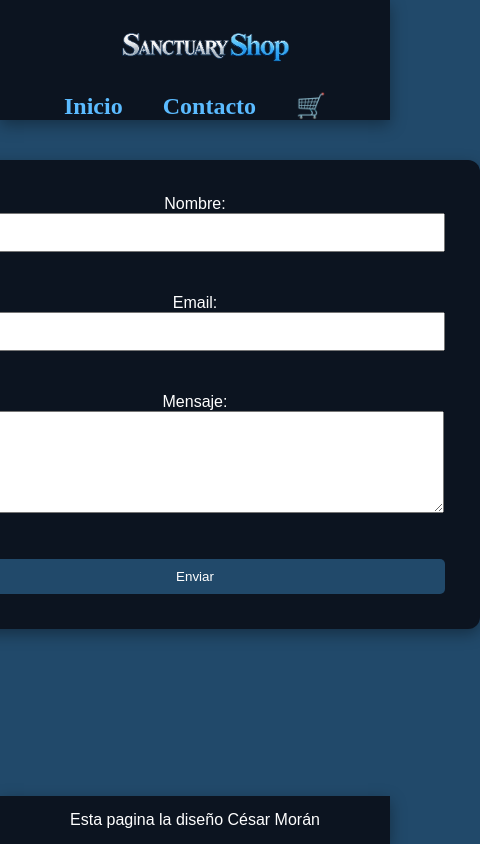
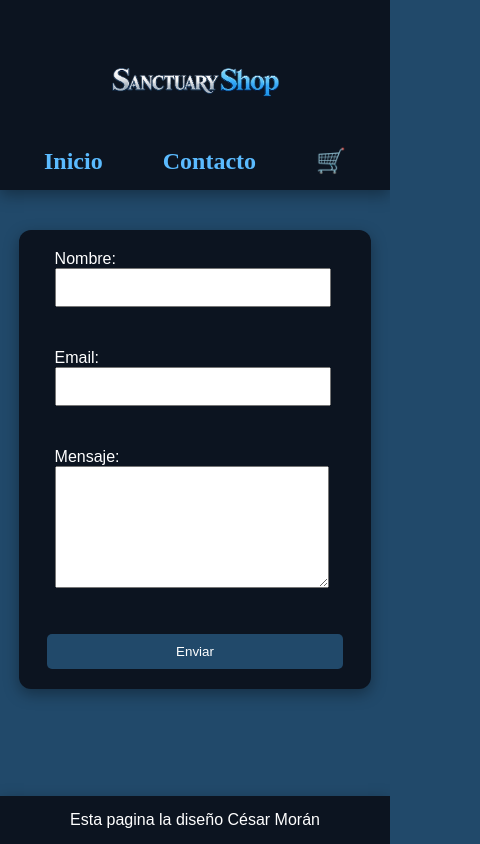
Before and after one commit to rasec99/Santuary-Shop, a plain HTML site: page pages/contacto.html in a window 390 px wide. Shown: the whole page, 480 px wide, since content can reach past the window. Drawn offline with Linux system fonts and the light colour scheme.

Commit message:
Corrijo formulario para moviles

```diff
--- a/css/styles.css
+++ b/css/styles.css
@@ -12,11 +12,11 @@ header {
 }
 
 .logo img {
-    width: 300px;
+    width: 320px;
     height: auto;
     display: block;
 
-    padding-left: 20px;
+    padding: 20px;
 }
 
 nav a {
@@ -24,7 +24,7 @@ nav a {
     font-size: 1.5rem;
     font-weight: 600;
 
-    padding-right: 20px;
+    padding: 20px;
 
     color: #5bbbff;
     text-decoration: none;
@@ -137,7 +137,7 @@ main p {
 
 form {
     background-color: #0C1420;
-    width: 500px;
+    width: 350px;
     padding: 35px;
     border-radius: 12px;
     display: flex;
@@ -159,6 +159,10 @@ form {
 .contacto h1 {
     color: white;
     font-size: 2rem;
+}
+
+.formulario label {
+    text-align: left;
 }
 
 .formulario input {
@@ -197,13 +201,53 @@ footer {
 
     header {
         flex-direction: column;
+        align-items: center;
+        padding: 15px 0;
     }
 
     .logo img {
         width: 180px;
     }
 
+    nav {
+        width: 100%;
+    }
+
     nav ul {
         justify-content: center;
+        gap: 20px;
+        margin: 0;
+        padding: 0;
+    }
+
+    nav li {
+        margin: 0;
+    }
+
+    .formulario {
+        width: 80%;
+        padding: 20px;
+
+        align-items: center;
+    }
+
+    .formulario label {
+        width: 90%;
+        text-align: left;
+    }
+
+    .formulario input {
+        width: 90%;
+        padding: 10px;
+    }
+
+    .formulario textarea {
+        width: 90%;
+        height: 100px;
+        padding: 10px;
+    }
+
+    .formulario button {
+        width: 95%;
     }
 }
```
